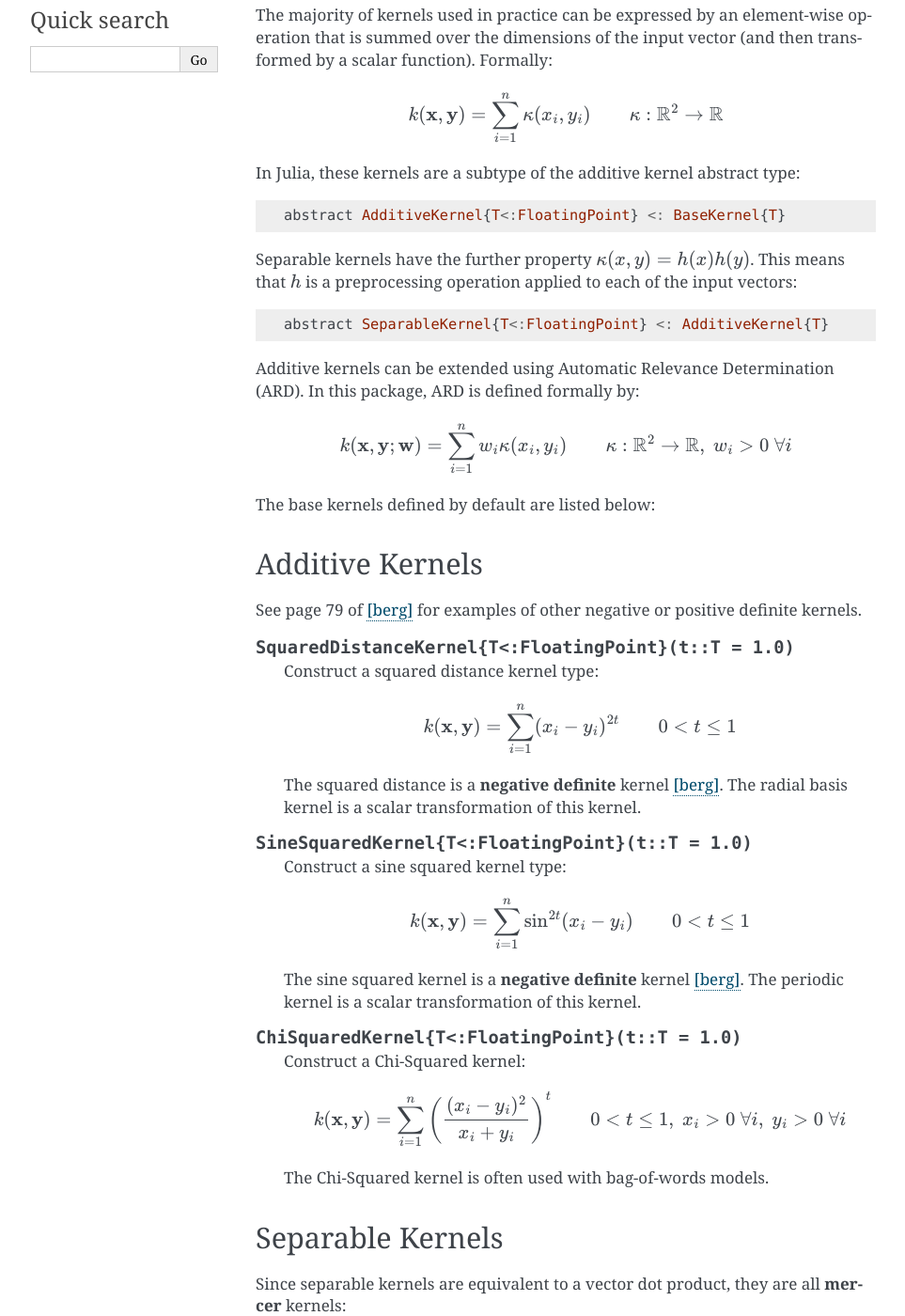
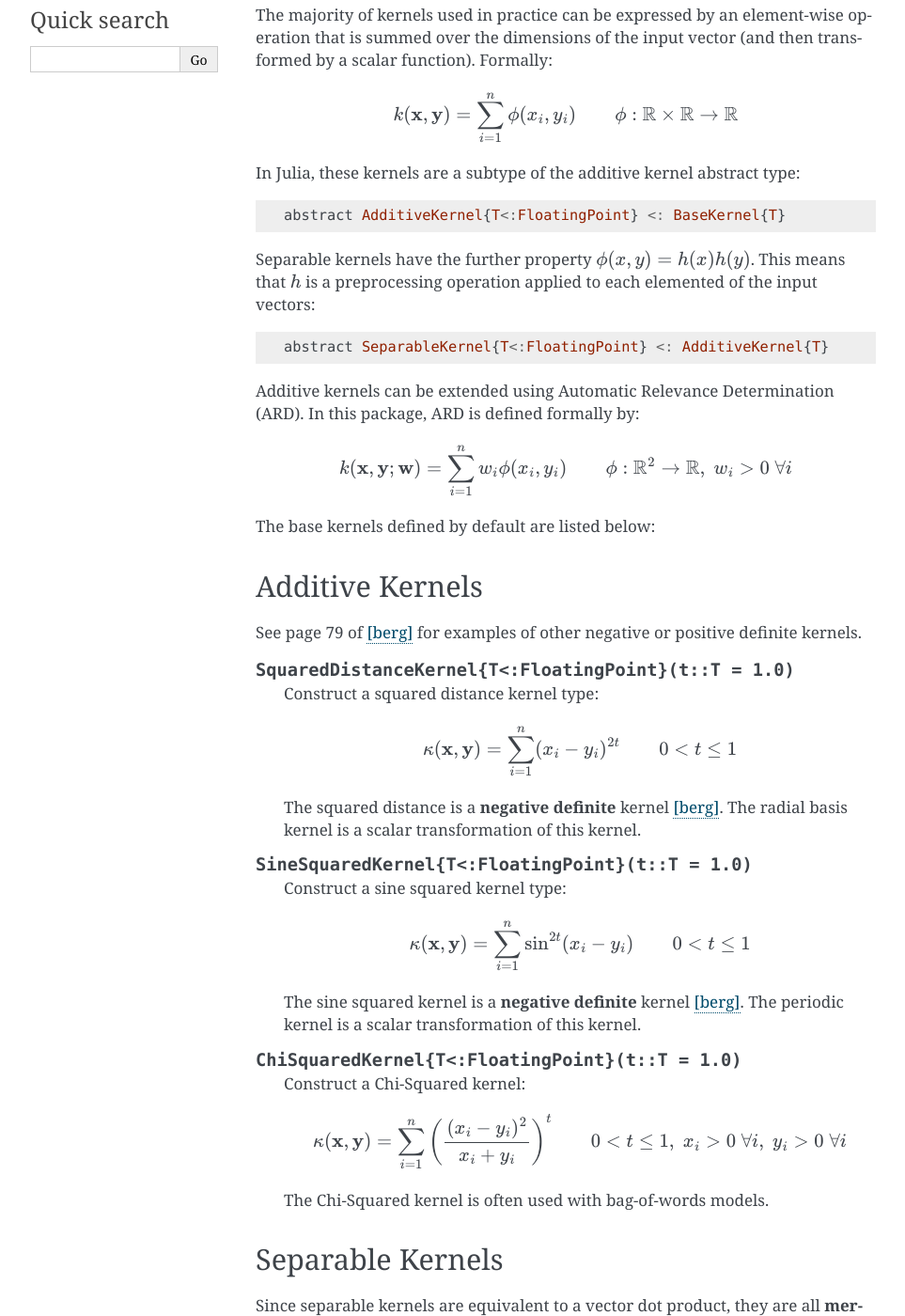
Before and after one commit to trthatcher/MLKernels.jl, a Sphinx documentation site: the page built from doc/basekernels.rst, in a window 1280 px wide and 1400 px high, scrolled down 283 px. Shown: the whole window at 94% size, without its empty margins (148-1111 px from the left). Built offline with Sphinx 7.4.7, drawn with Linux system fonts in a browser that asks for light colours; some of the changed text lies outside the part shown.

Commit message:
Changed all instances of kappa -> phi to reduce confusion and updated corresponding documentation.

```diff
--- a/doc/basekernels.rst
+++ b/doc/basekernels.rst
@@ -8,7 +8,7 @@ The ``BaseKernel`` type is a subtype of ``StandardKernel``:
     abstract BaseKernel{T<:FloatingPoint} <: StandardKernel{T}
 
 Base kernels serve as the building  blocks of more complex kernels. Each base kernel is defined by
-a ``kappa`` function (this is not exported by the package) which is applied in a specific way
+a ``phi`` function (this is not exported by the package) which is applied in a specific way
 depending on the subtype of the base kernel instance.
 
 The majority of kernels used in practice can be expressed by an element-wise operation that is
@@ -17,7 +17,7 @@ Formally:
 
 .. math::
 
-    k(\mathbf{x},\mathbf{y}) = \sum_{i=1}^n \kappa(x_i,y_i) \qquad \kappa:\mathbb{R}^2 \rightarrow \mathbb{R}
+    k(\mathbf{x},\mathbf{y}) = \sum_{i=1}^n \phi(x_i,y_i) \qquad \phi:\mathbb{R} \times \mathbb{R} \rightarrow \mathbb{R}
 
 In Julia, these kernels are a subtype of the additive kernel abstract type:
 
@@ -25,8 +25,8 @@ In Julia, these kernels are a subtype of the additive kernel abstract type:
 
     abstract AdditiveKernel{T<:FloatingPoint} <: BaseKernel{T}
 
-Separable kernels have the further property :math:`\kappa(x,y) = h(x)h(y)`. This means that
-:math:`h` is a preprocessing operation applied to each of the input vectors:
+Separable kernels have the further property :math:`\phi(x,y) = h(x)h(y)`. This means that
+:math:`h` is a preprocessing operation applied to each elemented of the input vectors:
 
 .. code-block:: julia
 
@@ -36,7 +36,7 @@ Additive kernels can be extended using Automatic Relevance Determination (ARD).
 
 .. math::
 
-    k(\mathbf{x},\mathbf{y};\mathbf{w}) = \sum_{i=1}^n w_i \kappa(x_i,y_i) \qquad \kappa:\mathbb{R}^2 \rightarrow \mathbb{R}, \; w_i > 0 \; \forall i
+    k(\mathbf{x},\mathbf{y};\mathbf{w}) = \sum_{i=1}^n w_i \phi(x_i,y_i) \qquad \phi:\mathbb{R}^2 \rightarrow \mathbb{R}, \; w_i > 0 \; \forall i
 
 
 The base kernels defined by default are listed below:
--- a/doc/compositekernels.rst
+++ b/doc/compositekernels.rst
@@ -11,7 +11,7 @@ Composite kernels extend the base kernels by using a scalar transformation to co
 
 .. math::
 
-    k(\mathbf{x},\mathbf{y}) =  \phi(\kappa(x_i,y_i)) \qquad \kappa:\mathbb{R}^n \times \mathbb{R}^n \rightarrow \mathbb{R}
+    \kappa(\mathbf{x},\mathbf{y}) =  \phi(\kappa(x_i,y_i)) \qquad \kappa:\mathbb{R}^n \times \mathbb{R}^n \rightarrow \mathbb{R}
 
 Blah
 
```
Also changed, not shown: other parts of doc/basekernels.rst (+6 -6 lines), 6 other files.
